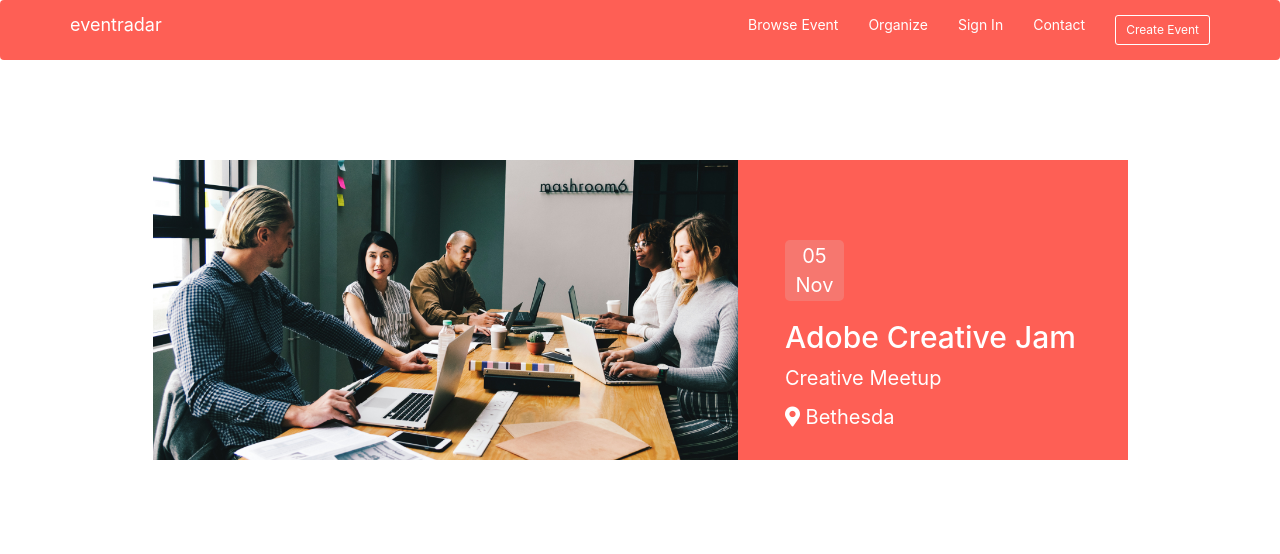
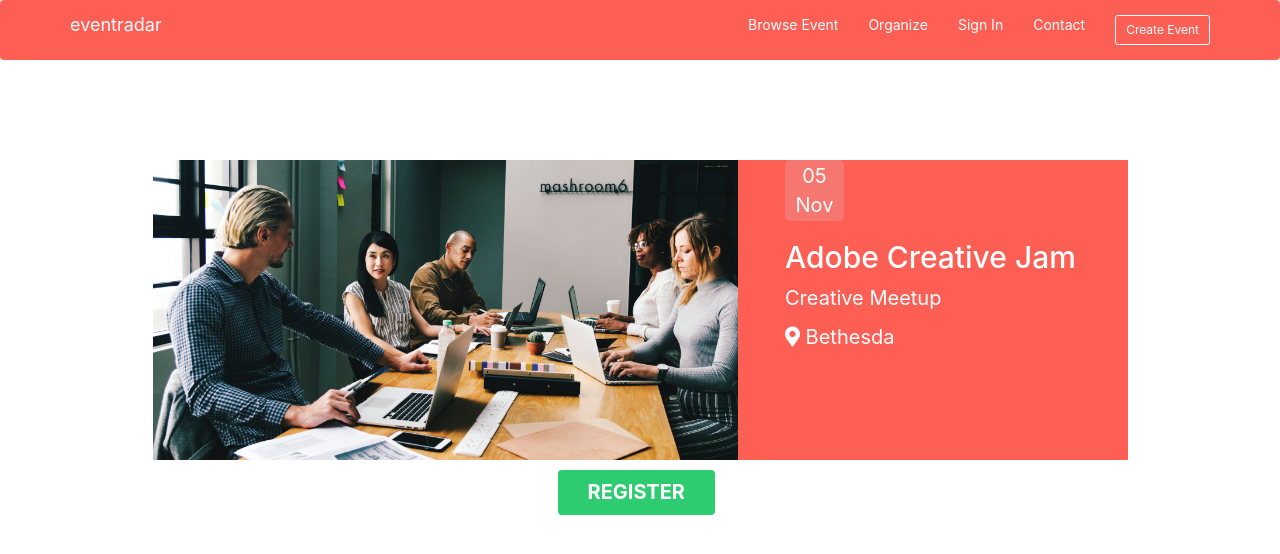
Before and after one commit to oliver-gomes/react-event, a React (Create React App) app: page / in a window 1280 px wide. Shown: the top 554 px of the page. Built offline with nearby package versions, Linux system fonts and the light colour scheme.

Commit message:
Button add and style

```diff
--- a/src/components/Modal.css
+++ b/src/components/Modal.css
@@ -1,4 +1,4 @@
-.show-grid {
+.show-grid-top {
   margin-top: 80px;
 }
 .event {
@@ -30,3 +30,13 @@
   color: white;
   font-size: 20px;
 }
+
+.btn-success {
+  font-size: 20px;
+  font-weight: bold;
+  text-transform: uppercase;
+  margin-top: 10px;
+  padding: 8px 30px;
+  background-color: #2ecc71;
+  border: none;
+}
--- a/src/components/Modal.js
+++ b/src/components/Modal.js
@@ -1,11 +1,11 @@
 import React from "react";
-import { Modal, Button, Grid, Row, Image, Col } from "react-bootstrap";
+import { Button, Grid, Row, ButtonToolbar, Col } from "react-bootstrap";
 import "./Modal.css";
 
 const ModalComponent = () => {
   return (
     <Grid>
-      <Row className="show-grid" classID="modal">
+      <Row className="show-grid-top" classID="modal">
         <Col xs={12} md={6} mdOffset={1} className="event" />
         <Col xs={12} md={4} className="info">
           <Row className="show-grid">
@@ -29,6 +29,13 @@
           </Row>
         </Col>
       </Row>
+      <Row className="show-grid">
+        <Col md={6} mdOffset={5}>
+          <ButtonToolbar>
+            <Button bsStyle="success">Register</Button>
+          </ButtonToolbar>
+        </Col>
+      </Row>
     </Grid>
   );
 };
```
